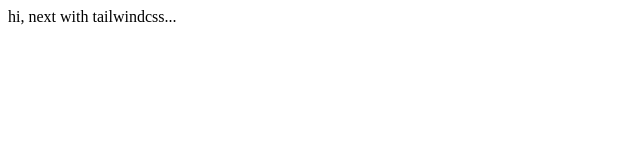
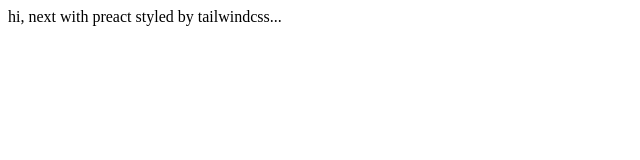
Before and after one commit to Nanai10a-Archives/n7i.dev.1, a Next.js app: page / in a window 1280 px wide. Shown: the top 160 px of the page, without its empty margins (0-640 px from the left). Built offline with nearby package versions, Linux system fonts and the light colour scheme.

Commit message:
🔧 migration to using preact.

```diff
--- a/next.config.js
+++ b/next.config.js
@@ -1,6 +1,7 @@
-module.exports = {
+/** @type { import("next").NextConfig } */
+module.exports = require("next-plugin-preact")({
   images: { formats: ["image/avif", "image/webp"] },
   reactStrictMode: true,
   pageExtensions: ["tsx"],
   swcMinify: true,
-};
+});
--- a/pages/index.tsx
+++ b/pages/index.tsx
@@ -1,7 +1,7 @@
 import type { NextPage } from "next";
 
 const Page: NextPage<{}> = () => {
-  return <>hi, next with tailwindcss...</>;
+  return <>hi, next with preact styled by tailwindcss...</>;
 };
 
 export default Page;
```
Also changed, not shown: package.json (+11 -4 lines), 1 other file (tests, documents, lock files or other folders).
